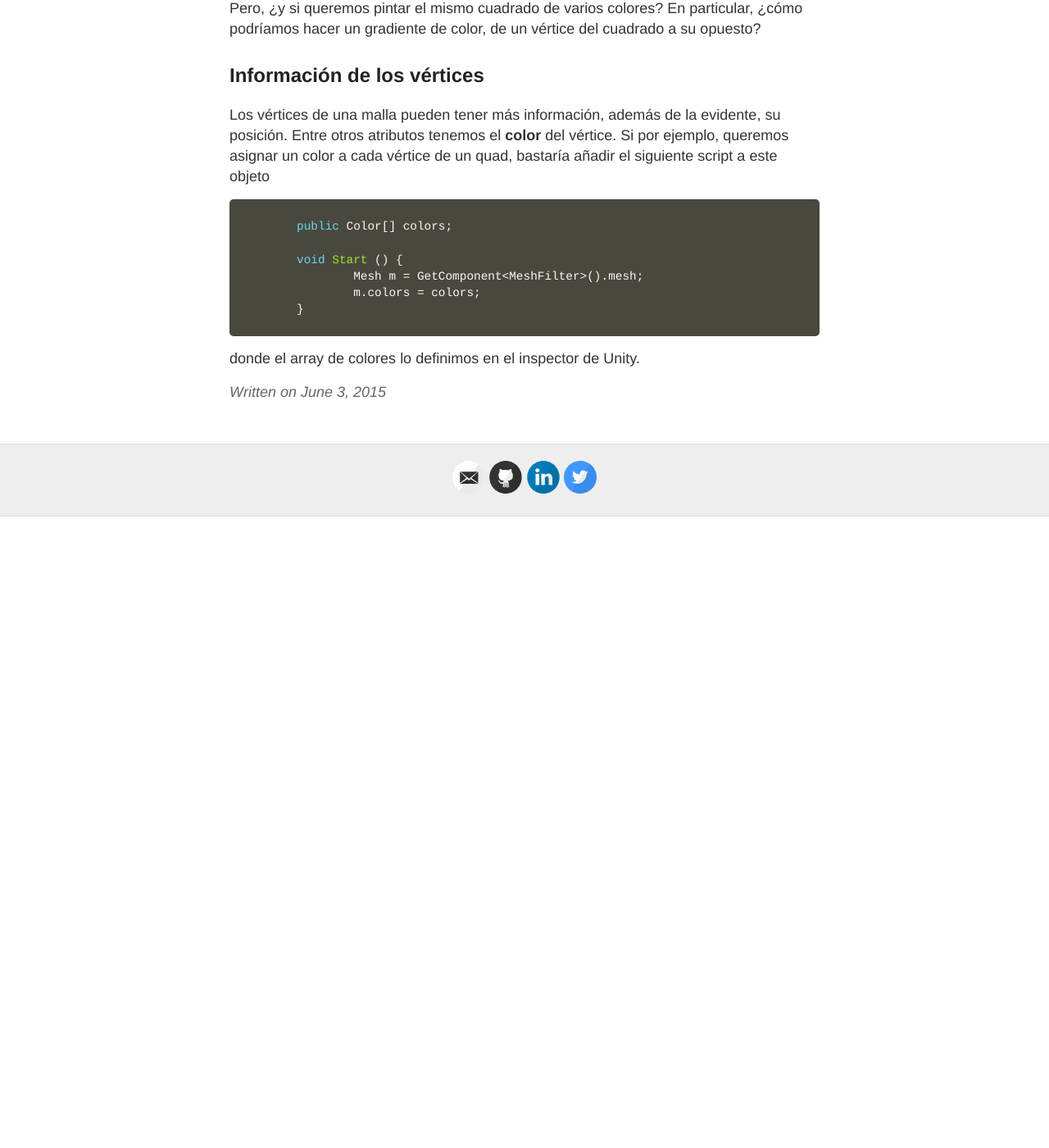
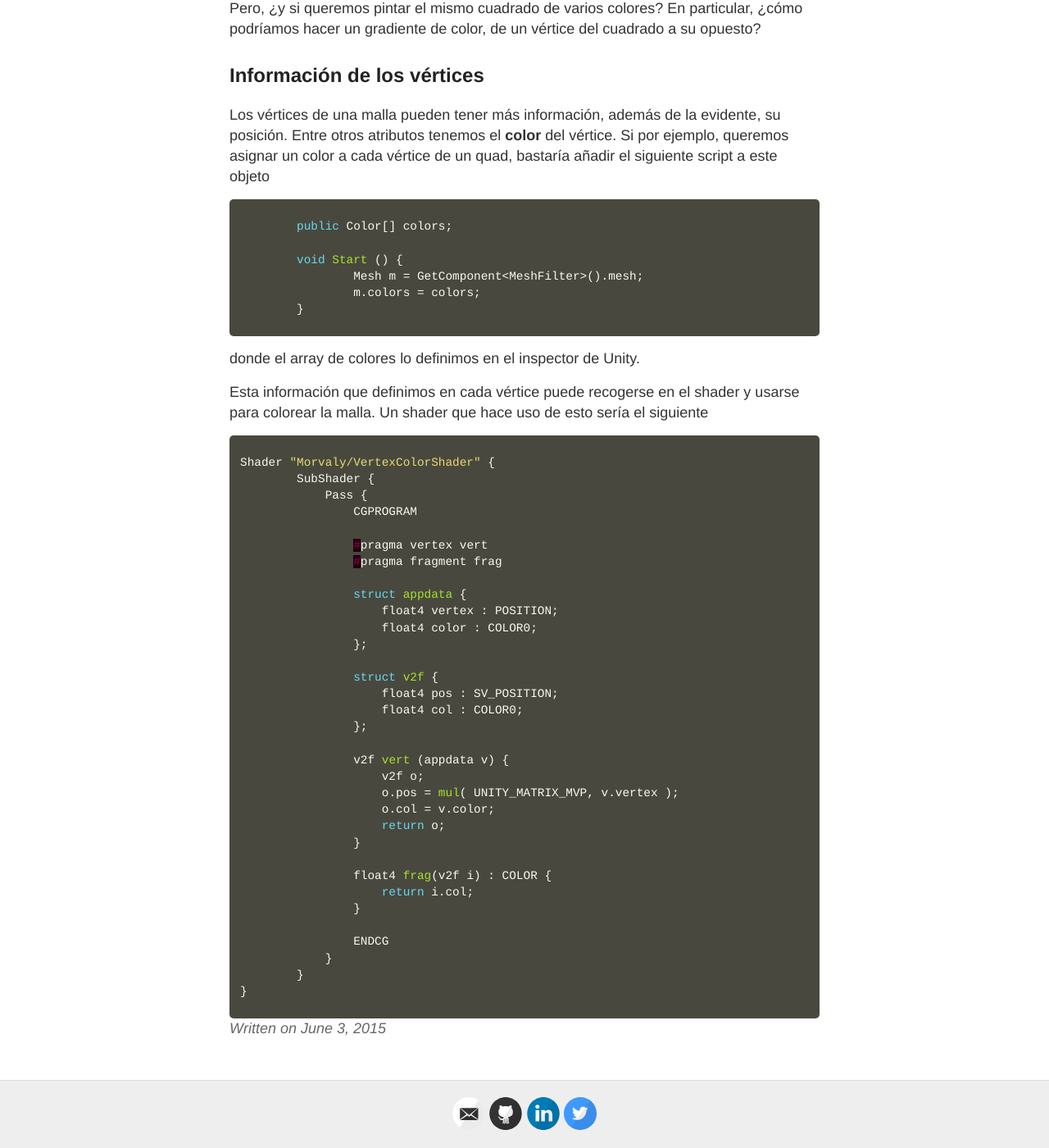
Before and after one commit to josemorval/UnityArchive, a Jekyll site: the page built from _posts/2015-06-03-distintasmaneras.md, in a window 1280 px wide and 1400 px high, scrolled down 377 px. Shown: the whole window at 82% size. Built offline with Jekyll 4.4.1, drawn with Linux system fonts in a browser that asks for light colours; nearby versions of some CDN libraries; Markdown is read by kramdown in place of the engine named in the settings; before the commit the page ends 1007 px from its top, so only the background shows below that.

Commit message:
Updated 2015-06-03-distintasmaneras.md

````diff
--- a/_posts/2015-06-03-distintasmaneras.md
+++ b/_posts/2015-06-03-distintasmaneras.md
@@ -29,3 +29,41 @@ Los vértices de una malla pueden tener más información, además de la evident
 ```
 
 donde el array de colores lo definimos en el inspector de Unity.
+
+Esta información que definimos en cada vértice puede recogerse en el shader y usarse para colorear la malla. Un shader que hace uso de esto sería el siguiente
+
+```csharp
+Shader "Morvaly/VertexColorShader" {
+	SubShader {
+	    Pass {
+	        CGPROGRAM
+
+	        #pragma vertex vert
+	        #pragma fragment frag
+
+	        struct appdata {
+	            float4 vertex : POSITION;
+	            float4 color : COLOR0;
+	        };
+
+	        struct v2f {
+	            float4 pos : SV_POSITION;
+	            float4 col : COLOR0;
+	        };
+
+	        v2f vert (appdata v) {
+	            v2f o;
+	            o.pos = mul( UNITY_MATRIX_MVP, v.vertex );
+	            o.col = v.color;
+	            return o;
+	        }
+
+	        float4 frag(v2f i) : COLOR {
+	            return i.col;
+	        }
+
+	        ENDCG
+	    }
+	}
+}
+```
````
